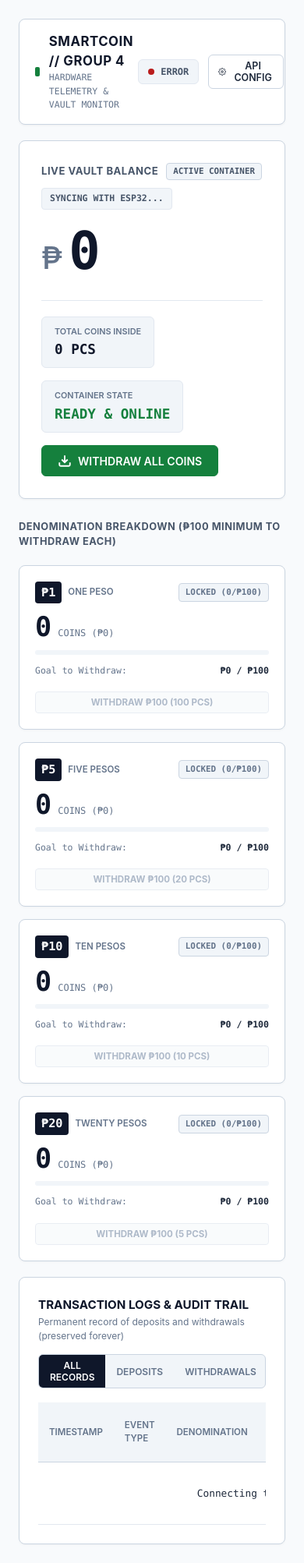
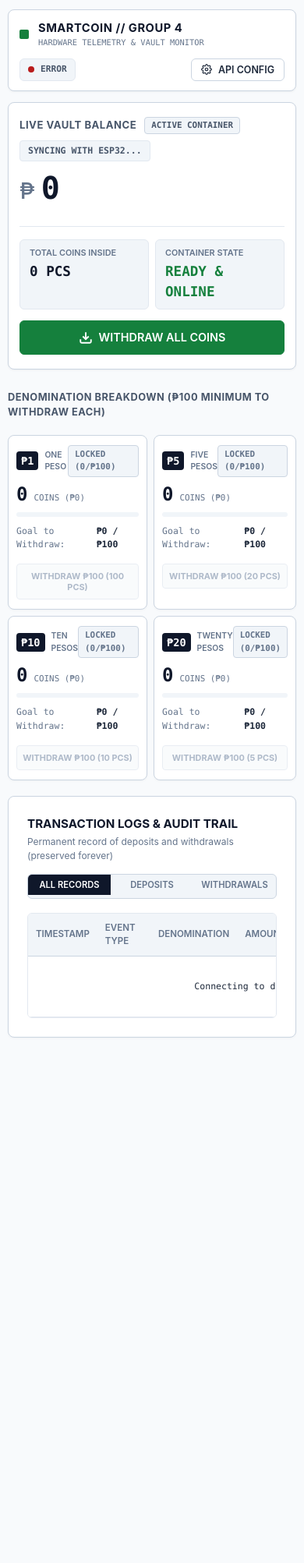
Before and after one commit to Ranled/SMARTCOINTEMP, a PHP site: page / in a window 390 px wide. Shown: the whole page at 78% size. After the commit the page ends 1331 px from the top, so only its background shows below. Run offline with PHP 8.4, Linux system fonts and the light colour scheme; some libraries are stand-ins or nearby versions.

Commit message:
Add files via upload

```diff
--- a/index.html
+++ b/index.html
@@ -2,7 +2,9 @@
 <html lang="en">
 <head>
   <meta charset="UTF-8">
-  <meta name="viewport" content="width=device-width, initial-scale=1.0">
+  <meta name="viewport" content="width=device-width, initial-scale=1.0, maximum-scale=5.0">
+  <meta name="theme-color" content="#ffffff">
+  <meta name="mobile-web-app-capable" content="yes">
   <title>SmartCoin | Container Monitor</title>
   <link rel="preconnect" href="https://fonts.googleapis.com">
   <link rel="preconnect" href="https://fonts.gstatic.com" crossorigin>
--- a/style.css
+++ b/style.css
@@ -349,23 +349,10 @@ body {
   letter-spacing: 0.5px;
 }
 
-/* Denomination Grid */
 .denominations-grid {
   display: grid;
   grid-template-columns: repeat(4, 1fr);
   gap: 16px;
-}
-
-@media (max-width: 900px) {
-  .denominations-grid {
-    grid-template-columns: repeat(2, 1fr);
-  }
-}
-
-@media (max-width: 500px) {
-  .denominations-grid {
-    grid-template-columns: 1fr;
-  }
 }
 
 .coin-card {
@@ -540,10 +527,15 @@ body {
 /* Logs Table */
 .table-container {
   overflow-x: auto;
+  -webkit-overflow-scrolling: touch;
+  border: 1px solid var(--border-subtle);
+  border-radius: 6px;
+  background: #ffffff;
 }
 
 .logs-table {
   width: 100%;
+  min-width: 600px;
   border-collapse: collapse;
   font-size: 0.8rem;
   text-align: left;
@@ -1288,3 +1325,313 @@ body {
   cursor: not-allowed !important;
   opacity: 0.75;
 }
+
+/* ========================================================
+   ANDROID & MOBILE DEVICE RESPONSIVE SYSTEM
+   ======================================================== */
+
+/* Touch & Tap Optimizations */
+button, input, select, .coin-select-item {
+  -webkit-tap-highlight-color: transparent;
+  touch-action: manipulation;
+}
+
+/* Medium Tablets & Large Android Phones (<= 768px) */
+@media screen and (max-width: 768px) {
+  body {
+    padding: 12px 10px;
+  }
+
+  .app-container {
+    gap: 14px;
+  }
+
+  /* Top Navigation */
+  .top-nav {
+    padding: 12px 14px;
+    flex-direction: column;
+    align-items: flex-start;
+    gap: 12px;
+  }
+
+  .nav-actions {
+    width: 100%;
+    justify-content: space-between;
+  }
+
+  .sync-indicator {
+    padding: 5px 10px;
+    font-size: 0.7rem;
+  }
+
+  /* Vault Card */
+  .vault-card {
+    padding: 18px 14px;
+  }
+
+  .vault-top-banner {
+    margin-bottom: 14px;
+    gap: 8px;
+  }
+
+  .vault-value {
+    font-size: clamp(2.5rem, 11vw, 3.8rem);
+  }
+
+  .currency-symbol {
+    font-size: 1.8rem;
+  }
+
+  .vault-footer {
+    padding-top: 16px;
+    flex-direction: column;
+    align-items: stretch;
+    gap: 14px;
+  }
+
+  .metrics-row {
+    width: 100%;
+    display: grid;
+    grid-template-columns: 1fr 1fr;
+    gap: 8px;
+  }
+
+  .metric-card {
+    padding: 8px 12px;
+  }
+
+  .actions {
+    width: 100%;
+  }
+
+  .btn-withdraw {
+    width: 100%;
+    justify-content: center;
+    padding: 12px 16px;
+    font-size: 0.9rem;
+  }
+
+  /* Denominations Grid (2-column on mobile) */
+  .denominations-grid {
+    grid-template-columns: repeat(2, 1fr) !important;
+    gap: 10px;
+  }
+
+  .coin-card {
+    padding: 14px 12px;
+    gap: 10px;
+  }
+
+  .coin-count {
+    font-size: 1.8rem;
+  }
+
+  .coin-badge {
+    font-size: 0.85rem;
+    padding: 2px 6px;
+  }
+
+  .coin-name-tag {
+    font-size: 0.65rem;
+  }
+
+  .btn-quick-withdraw {
+    padding: 8px 6px;
+    font-size: 0.68rem;
+  }
+
+  /* Transaction Logs Table Mobile Scroll */
+  .logs-card {
+    padding: 16px 12px;
+  }
+
+  .logs-header {
+    flex-direction: column;
+    align-items: flex-start;
+    gap: 10px;
+  }
+
+  .filter-group {
+    width: 100%;
+    display: flex;
+    overflow-x: auto;
+    padding-bottom: 4px;
+    -webkit-overflow-scrolling: touch;
+  }
+
+  .filter-btn {
+    flex: 1;
+    text-align: center;
+    padding: 6px 10px;
+    font-size: 0.7rem;
+    white-space: nowrap;
+  }
+
+  .logs-table-container {
+    overflow-x: auto;
+    -webkit-overflow-scrolling: touch;
+    border: 1px solid var(--border-subtle);
+    border-radius: 6px;
+    margin-top: 6px;
+  }
+
+  .logs-table {
+    min-width: 600px;
+  }
+
+  .logs-table th, .logs-table td {
+    padding: 10px 10px;
+    font-size: 0.72rem;
+  }
+
+  /* Modals on Mobile */
+  .modal-backdrop {
+    padding: 8px;
+    align-items: center;
+  }
+
+  .modal-box {
+    max-height: 90vh;
+    border-radius: 10px;
+    display: flex;
+    flex-direction: column;
+  }
+
+  .modal-header {
+    padding: 14px 16px;
+    position: sticky;
+    top: 0;
+    background: #ffffff;
+    z-index: 10;
+  }
+
+  .modal-body {
+    padding: 14px;
+    overflow-y: auto;
+    -webkit-overflow-scrolling: touch;
+    gap: 10px;
+  }
+
+  .modal-footer {
+    padding: 12px 14px;
+    flex-direction: column-reverse;
+    gap: 8px;
+    position: sticky;
+    bottom: 0;
+    z-index: 10;
+    background: var(--bg-secondary);
+  }
+
+  .modal-footer .btn {
+    width: 100%;
+    justify-content: center;
+    padding: 12px 16px;
+    font-size: 0.85rem;
+  }
+
+  .coin-select-list {
+    gap: 7px;
+  }
+
+  .coin-select-item {
+    padding: 9px 10px;
+    gap: 8px;
+    display: flex;
+    align-items: center;
+    justify-content: space-between;
+  }
+
+  .item-left {
+    gap: 8px;
+    min-width: 0;
+    flex: 1;
+  }
+
+  .coin-badge-sm {
+    font-size: 0.75rem;
+    padding: 2px 5px;
+    min-width: 32px;
+  }
+
+  .item-title {
+    font-size: 0.78rem;
+  }
+
+  .item-sub {
+    font-size: 0.65rem;
+  }
+
+  .item-right {
+    margin-left: 0;
+    flex-shrink: 0;
+  }
+
+  .mode-select {
+    padding: 5px 6px;
+    font-size: 0.7rem;
+    max-width: 135px;
+  }
+
+  .withdraw-summary-box {
+    padding: 8px;
+    gap: 6px;
+  }
+
+  .withdraw-stat-card {
+    padding: 6px 4px;
+  }
+
+  .stat-label {
+    font-size: 0.58rem;
+  }
+
+  .stat-val {
+    font-size: 0.95rem;
+  }
+
+  .confirm-footer {
+    flex-direction: column-reverse;
+  }
+
+  .confirm-footer .btn {
+    width: 100%;
+    justify-content: center;
+  }
+}
+
+/* Small Android Phones (<= 420px) */
+@media screen and (max-width: 420px) {
+  .brand-title {
+    font-size: 0.92rem;
+  }
+
+  .brand-sub {
+    font-size: 0.65rem;
+  }
+
+  .vault-value {
+    font-size: 2.5rem;
+  }
+
+  .denominations-grid {
+    grid-template-columns: 1fr 1fr !important;
+    gap: 8px;
+  }
+
+  .coin-card {
+    padding: 12px 10px;
+  }
+
+  .coin-count {
+    font-size: 1.5rem;
+  }
+
+  .coin-unit {
+    font-size: 0.68rem;
+  }
+
+  .receipt-meta-grid {
+    grid-template-columns: 1fr;
+    gap: 8px;
+  }
+}
```
Also changed, not shown: other parts of index.html (+15 -18 lines), other parts of style.css (+78 -33 lines).
